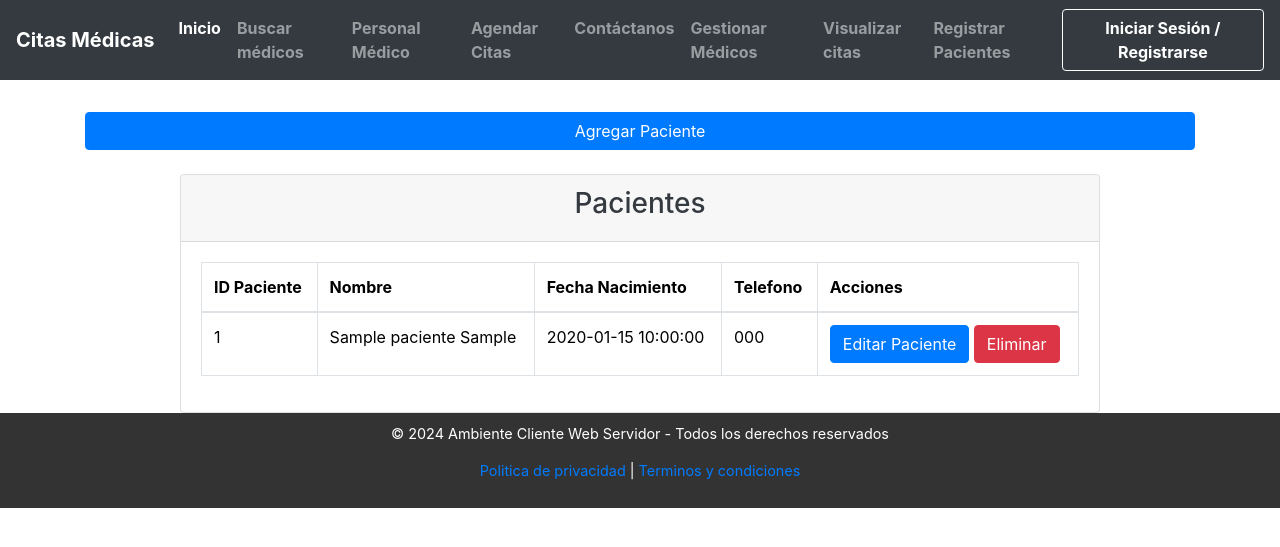
After one commit to Shernna/Proyecto-Web-Cliente-Servidor, a PHP site: page /Proyecto-Web-Cliente-Servidor/pacientes.php in a window 1280 px wide. The commit adds this page. Shown: the top 547 px of the page. Run offline with PHP 8.4, Linux system fonts and the light colour scheme; tables that the repository leaves empty or names only in its code hold one stand-in row (values such as "Sample post").

Commit message:
CRUD pacientes

```diff
--- a/barranav.php
+++ b/barranav.php
@@ -37,6 +37,9 @@
 				<li class="nav-item">
 					<a class="nav-link" href="http://localhost/Proyecto-Web-Cliente-Servidor/mostrar_citas.php">Visualizar citas</a>
 				</li>
+				<li class="nav-item">
+					<a class="nav-link" href="http://localhost/Proyecto-Web-Cliente-Servidor/pacientes.php">Registrar Pacientes</a>
+				</li>
 			</ul>
 			<a href="http://localhost/Proyecto-Web-Cliente-Servidor/IniciarSesion.php" class="btn btn-outline-light">Iniciar Sesión / Registrarse</a>
 		</div>
--- /dev/null
+++ b/controller/pacienteController.php
@@ -0,0 +1,40 @@
+<?php
+require_once $_SERVER['DOCUMENT_ROOT'] . "/Proyecto-Web-Cliente-Servidor/conexionDB.php";
+require_once $_SERVER['DOCUMENT_ROOT'] . "/Proyecto-Web-Cliente-Servidor/model/pacienteModel.php";
+
+class pacienteController {
+    private $paciente;
+
+    public function __construct() {
+        $database = new Database();
+        $db = $database->getConnection();
+        $this->paciente = new PacienteModel($db);
+    }
+
+    public function listar() {
+        return $this->paciente->readAll();
+    }
+
+    public function crearP($data) {
+        $this->paciente->nombre = $data['nombre'];
+        $this->paciente->apellido = $data['apellido'];
+        $this->paciente->fecha_nacimiento = $data['fecha_nacimiento'];
+        $this->paciente->telefono = $data['telefono'];
+        return $this->paciente->crearP();
+    }
+
+    public function editarP($data) {
+        $this->paciente->id_paciente = $data['id_paciente'];
+        $this->paciente->id_usuario = $data['id_usuario'];
+        $this->paciente->nombre = $data['nombre'];
+        $this->paciente->apellido = $data['apellido'];
+        $this->paciente->fecha_nacimiento = $data['fecha_nacimiento'];
+        $this->paciente->telefono = $data['telefono'];
+        return $this->paciente->editarP();
+    }
+
+    public function eliminarP($id_paciente) {
+        $this->paciente->id_paciente = $id_paciente;
+        return $this->paciente->eliminarP();
+    }
+}
--- a/css/style.css
+++ b/css/style.css
@@ -235,9 +235,20 @@ h2, h3 {
 }
 
 .footer {
-        position: fixed;
-        bottom: 0;
-        width: 100%;
-        background-color: #f8f9fa;
-        padding: 10px 0;
+    text-align: center;
+    padding: 10px 0;
+    background: #333;
+    color: white;
+    position: relative;
+    bottom: 0;
+    width: 100%;
 }
+footer {
+    text-align: center;
+    padding: 10px 0;
+    background: #333;
+    color: white;
+    position: relative;
+    bottom: 0;
+    width: 100%;
+}
--- a/footer.php
+++ b/footer.php
@@ -1,3 +1,21 @@
-<footer class="footer text-center">
-    <p>&copy; 2024 Citas Médicas. Todos los derechos reservados.</p>
-</footer>
+
+
+<!DOCTYPE html>
+<html lang="es">
+<head>
+	<meta charset="UTF-8">
+	<meta name="viewport" content="width=device-width, initial-scale=1.0">
+	<link rel="stylesheet" href="https://maxcdn.bootstrapcdn.com/bootstrap/4.5.2/css/bootstrap.min.css">
+	<link rel="stylesheet" href="./css/style.css">
+</head>
+<body>
+    <footer>
+        <p>&copy; 2024 Ambiente Cliente Web Servidor - Todos los derechos reservados</p>
+        <p><a href="privacidad.html">Politica de privacidad</a> | <a href="terminos.html">Terminos y condiciones</a></p>
+    </footer>
+
+	<script src="https://code.jquery.com/jquery-3.5.1.slim.min.js"></script>
+	<script src="https://cdn.jsdelivr.net/npm/@popperjs/core@2.9.3/dist/umd/popper.min.js"></script>
+	<script src="https://stackpath.bootstrapcdn.com/bootstrap/4.5.2/js/bootstrap.min.js"></script>
+</body>
+</html>
--- /dev/null
+++ b/model/pacienteModel.php
@@ -0,0 +1,52 @@
+<?php
+class pacienteModel {
+    private $conn;
+    private $table_name = "pacientes";
+
+    public $id_paciente;
+    public $id_usuario;
+    public $nombre;
+    public $apellido;
+    public $fecha_nacimiento;
+    public $telefono;
+
+    public function __construct($db) {
+        $this->conn = $db;
+    }
+
+    public function readAll() {
+        $query = "SELECT * FROM " . $this->table_name;
+        $stmt = $this->conn->prepare($query);
+        $stmt->execute();
+        return $stmt;
+    }
+
+    public function crearP() {
+        $query = "INSERT INTO " . $this->table_name . " (id_usuario,nombre, apellido, fecha_nacimiento, telefono) VALUES (?, ?, ?, ?, ?)";
+        $stmt = $this->conn->prepare($query);
+        return $stmt->execute([$this->id_usuario, $this->nombre, $this->apellido, $this->fecha_nacimiento, $this->telefono]);
+    }
+
+    public function editarP() {
+        $query = "UPDATE " . $this->table_name . " SET id_usuario = ?, nombre = ?, apellido = ?, fecha_nacimiento = ?, telefono = ? WHERE id_paciente = ?";
+        $stmt = $this->conn->prepare($query);
+        $id = (int)$this->id;
+
+        return $stmt->execute([$this->id_usuario, $this->nombre, $this->apellido, $this->fecha_nacimiento, $this->telefono, $this->id_paciente]);
+    }
+
+    public function eliminarP() {
+        try {
+            $query = "DELETE FROM " . $this->table_name . " WHERE id_paciente = ?";
+            $stmt = $this->conn->prepare($query);
+
+            $id_paciente = (int)$this->id_paciente;
+
+            return $stmt->execute([$id_paciente]);
+        } catch (PDOException $e) {
+            echo "Error al eliminar: " . $e->getMessage();
+            return false;
+        }
+    }
+
+}
--- /dev/null
+++ b/pacientes.php
@@ -0,0 +1,94 @@
+
+<?php
+include("barranav.php");
+require_once "controller/pacienteController.php";
+
+$controller = new pacienteController();
+$pacientes = $controller->listar();
+if ($_SERVER['REQUEST_METHOD'] === 'POST') {
+    require_once "controller/pacienteController.php";
+    $controller = new pacienteController();
+    if ($controller->crearP($_POST)) {
+        header('Location: ../pacientes.php');
+        exit();
+    } else {
+        echo "Error al guardar el paciente.";
+    }
+}
+?>
+<!DOCTYPE html>
+<html lang="es">
+
+<head>
+    <meta charset="UTF-8">
+    <meta name="viewport" content="width=device-width, initial-scale=1.0">
+    <title>Proyecto</title>
+    <link rel="stylesheet" href="./css/style.css">
+    <link href="https://cdn.jsdelivr.net/npm/bootstrap@5.3.3/dist/css/bootstrap.min.css" rel="stylesheet"
+          integrity="sha384-QWTKZyjpPEjISv5WaRU9OFeRpok6YctnYmDr5pNlyT2bRjXh0JMhjY6hW+ALEwIH" crossorigin="anonymous">
+
+		<script src="https://ajax.googleapis.com/ajax/libs/jquery/3.7.1/jquery.min.js"></script>
+</head>
+
+<body>
+
+
+    <div class="container mt-4">
+        <div class="mb-3 text-center">
+            <a href="http://localhost/Proyecto-Web-Cliente-Servidor/view/crearP.php">
+                <button id="AgregarPaciente" type="button" class="btn btn-primary w-100">Agregar Paciente</button>
+            </a>
+        </div>
+        <div class="row justify-content-center">
+            <div class="col-md-10">
+                <div class="card">
+                    <div class="card-header">
+                    <h3>Pacientes</h3>
+                    </div>
+                    <div class="card-body">
+                        <table class="table table-bordered">
+                            <thead>
+                                <tr>
+                                    <th>ID Paciente</th>
+                                    <th>Nombre</th>
+                                    <th>Fecha Nacimiento</th>
+                                    <th>Telefono</th>
+                                    <th>Acciones</th>
+                                </tr>
+                            </thead>
+                            <tbody>
+                                <?php
+                                while ($row = $pacientes->fetch(PDO::FETCH_ASSOC)) {
+                                    echo "<tr>";
+                                    echo "<td>" . $row['id_paciente'] . "</td>";
+                                    echo "<td>" . $row['nombre'] . " " . $row['apellido'] . "</td>";
+                                    echo "<td>" . $row['fecha_nacimiento'] . "</td>";
+                                    echo "<td>" . $row['telefono'] . "</td>";
+                                    echo "<td>
+                                            <div >
+                                                <a class='btn btn-primary' href='http://localhost/Proyecto-Web-Cliente-Servidor/view/editarP.php?id_paciente=" . $row['id_paciente'] . "'>Editar Paciente</a>
+                                                <a class='btn btn-danger' href='http://localhost/Proyecto-Web-Cliente-Servidor/view/eliminarP.php?id_paciente=" . $row['id_paciente'] . "'>Eliminar</a>
+                                            </div>
+                                        </td>";
+                                    echo "</tr>";
+                                }
+                                ?>
+                            </tbody>
+
+                        </table>
+                    </div>
+                </div>
+            </div>
+        </div>
+    </div>
+
+    <?php include("footer.php") ?>
+
+
+    <script src="https://cdn.jsdelivr.net/npm/bootstrap@5.3.3/dist/js/bootstrap.bundle.min.js"
+            integrity="sha384-YvpcrYf0tY3lHB60NNkmXc5s9fDVZLESaAA55NDzOxhy9GkcIdslK1eN7N6jIeHz"
+            crossorigin="anonymous"></script>
+
+</body>
+
+</html>
```
Also changed, not shown: mostrar_citas.php (+4 -5 lines), view/crearP.php (added, +63 -0 lines), view/editarP.php (added, +80 -0 lines), view/eliminarP.php (added, +59 -0 lines).
